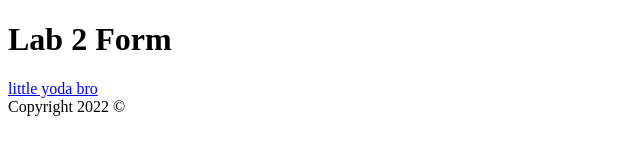
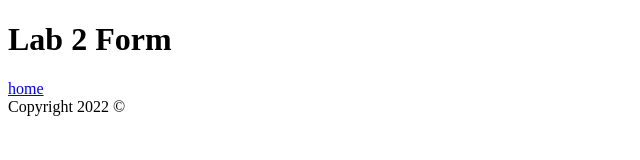
Before and after one commit to Lunamortis/lab-2, a plain HTML site: page form.html in a window 1280 px wide. Shown: the full height of the page, 0-640 px from the left. Drawn offline with Linux system fonts and the light colour scheme.

Commit message:
secoon commit

```diff
--- a/form.html
+++ b/form.html
@@ -13,7 +13,7 @@
     <header>
       <nav>
         <!-- works like <a href="/index.html">Home</a> -->
-        <a href="index.html">little yoda bro</a>
+        <a href="index.html">home</a>
       </nav>
     </header>
     <main>
```
